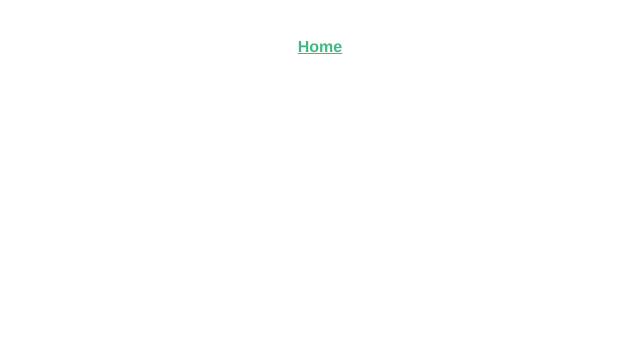
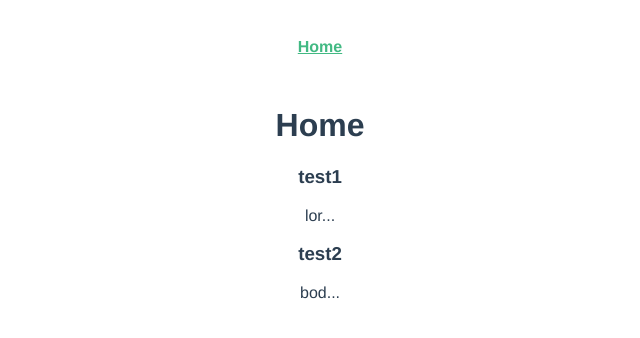
Before and after one commit to adeelarifbhatti/vue-posts, a Vue app: page / in a window 1280 px wide. Shown: the top 338 px of the page, without its empty margins (320-960 px from the left). Built offline with nearby package versions, Linux system fonts and the light colour scheme.

Commit message:
Basic Skelton of Posts App

```diff
--- /dev/null
+++ b/src/components/PostList.vue
@@ -0,0 +1,22 @@
+<template>
+  <div class="post-list">
+      <div v-for="post in posts" :key="post.id">
+          <SinglePost :post="post"/>
+
+      </div>
+  </div>
+
+</template>
+
+<script>
+import SinglePost from './SinglePost.vue';
+export default {
+    props: ['posts'],
+    components: {SinglePost}
+
+}
+</script>
+
+<style>
+
+</style>
--- /dev/null
+++ b/src/components/SinglePost.vue
@@ -0,0 +1,30 @@
+<template>
+<div class="single-post">
+    <h3>
+        {{post.title}}
+    </h3>
+    <p>
+        {{snippet}}
+    </p>
+</div>
+
+</template>
+
+<script>
+import {computed} from 'vue'
+export default {
+    props: ['post'],
+    setup(props) {
+        const snippet = computed(()=>{
+            return props.post.body.substring(0,3) +'...'
+        });
+        return {snippet}
+    }
+
+
+}
+</script>
+
+<style>
+
+</style>
--- a/src/views/Home.vue
+++ b/src/views/Home.vue
@@ -1,16 +1,23 @@
 <template>
   <div class="home">
-
+    <h1> Home </h1>
+    <PostList :posts="posts"/>
   </div>
 </template>
 
 <script>
-// @ is an alias to /src
+import {ref} from 'vue'
+import PostList from '../components/PostList.vue';
 
 export default {
+  components: { PostList },
   name: 'Home',
-  components: {
-
+  setup() {
+    const posts = ref([
+     { title: 'test1', body: 'lorem' ,id:1},
+      {title:'test2', body:'body2',id:2}
+    ]);
+    return {posts}
   }
 }
 </script>
```
Also changed, not shown: src/App.vue (+9 -0 lines).
